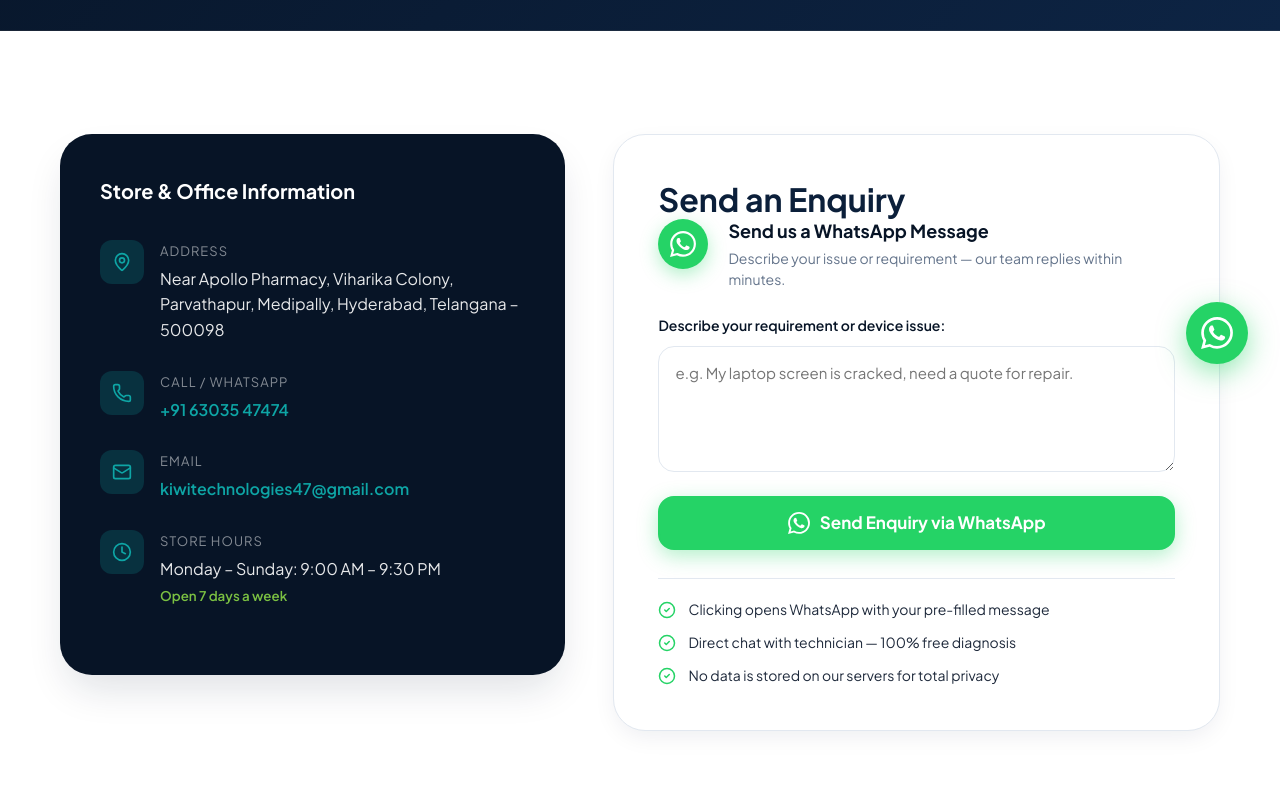
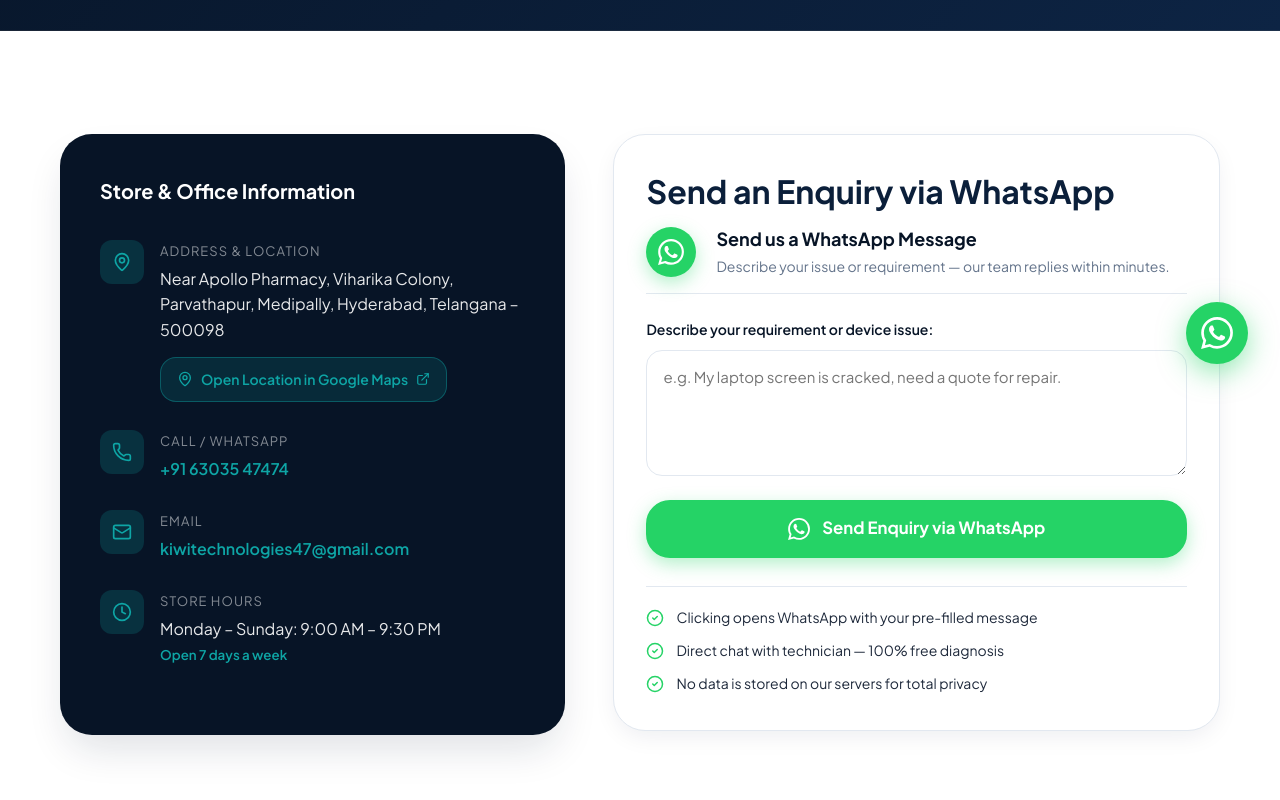
Before and after one commit to kiwitechcomputers-oss/Kiwitech-website, a Next.js app: page /contact in a window 1280 px wide. Shown: the part 400-1200 px from the top of the page. Built offline with nearby package versions, Linux system fonts and the light colour scheme.

Commit message:
add name  Kiwi Tech website

```diff
--- a/src/app/contact/page.tsx
+++ b/src/app/contact/page.tsx
@@ -2,12 +2,12 @@
 import ContactForm from '@/components/contact/ContactForm'
 import ScrollReveal from '@/components/shared/ScrollReveal'
 import { BUSINESS } from '@/lib/constants'
-import { MapPin, Phone, Mail, Clock } from 'lucide-react'
+import { MapPin, Phone, Mail, Clock, ExternalLink } from 'lucide-react'
 
 export const metadata: Metadata = {
   title: 'Contact Us — Location, Phone, Hours & Enquiry',
   description:
-    'Contact Kiwi Tech Computers in Medipally, Hyderabad. Phone: 06303 547474, Email: kiwitechnologies47@gmail.com. Mon–Sun 9:00 AM – 9:30 PM.',
+    'Contact Kiwi Technologies in Medipally, Hyderabad. Phone: 06303 547474, Email: kiwitechnologies47@gmail.com. Mon–Sun 9:00 AM – 9:30 PM.',
   alternates: { canonical: `${BUSINESS.domain}/contact` },
 }
 
@@ -18,7 +18,7 @@
         <div className="container">
           <ScrollReveal>
             <span className="heading-eyebrow page-hero-eyebrow">Contact Us</span>
-            <h1 id="contact-heading">Get in Touch with Kiwi Tech</h1>
+            <h1 id="contact-heading">Get in Touch with Kiwi Technologies</h1>
             <p>
               Have a question, need a repair estimate, or looking for corporate AMC details?
               Call us, send a WhatsApp message, or drop by our store.
@@ -38,8 +38,19 @@
                 <div className="contact-info-item">
                   <div className="contact-info-icon"><MapPin size={20} aria-hidden="true" /></div>
                   <div>
-                    <div className="contact-info-label">Address</div>
+                    <div className="contact-info-label">Address &amp; Location</div>
                     <div className="contact-info-value">{BUSINESS.address.full}</div>
+                    <a
+                      href={BUSINESS.googleMapsLink}
+                      target="_blank"
+                      rel="noopener noreferrer"
+                      className="contact-map-button"
+                      id="contact-page-gmaps-btn"
+                    >
+                      <MapPin size={16} aria-hidden="true" />
+                      <span>Open Location in Google Maps</span>
+                      <ExternalLink size={14} aria-hidden="true" />
+                    </a>
                   </div>
                 </div>
 
@@ -70,7 +81,7 @@
                     <div className="contact-info-value">
                       Monday – Sunday: 9:00 AM – 9:30 PM
                       <br />
-                      <small style={{ color: 'var(--kiwi)', fontWeight: 600 }}>Open 7 days a week</small>
+                      <small style={{ color: 'var(--teal)', fontWeight: 600 }}>Open 7 days a week</small>
                     </div>
                   </div>
                 </div>
@@ -80,7 +91,9 @@
             {/* Form */}
             <ScrollReveal delay={120}>
               <div className="contact-form-card">
-                <h3 className="heading-h3">Send an Enquiry</h3>
+                <h3 className="heading-h3" style={{ marginBottom: '1rem', color: 'var(--navy)' }}>
+                  Send an Enquiry via WhatsApp
+                </h3>
                 <ContactForm />
               </div>
             </ScrollReveal>
--- a/src/app/layout.tsx
+++ b/src/app/layout.tsx
@@ -29,7 +29,7 @@
     template: `%s | ${BUSINESS.name}`,
   },
   description:
-    'Kiwi Tech Computers — Hyderabad\'s trusted IT partner for laptop/desktop sales & repair, CCTV installation, printer service, and corporate AMC. 5.0★ rated Google Reviews. Medipally, Hyderabad.',
+    'Kiwi Technologies — Hyderabad\'s trusted IT partner for laptop/desktop sales & repair, CCTV installation, printer service, and corporate AMC. 5.0★ rated Google Reviews. Medipally, Hyderabad.',
   keywords: [
     'computer repair Hyderabad',
     'laptop repair Medipally',
@@ -39,7 +39,7 @@
     'printer repair Medipally',
     'IT support Hyderabad',
     'desktop repair Hyderabad',
-    'Kiwi Tech Computers',
+    'Kiwi Technologies',
   ],
   authors: [{ name: BUSINESS.name, url: BUSINESS.domain }],
   creator: BUSINESS.name,
--- a/src/app/page.tsx
+++ b/src/app/page.tsx
@@ -9,7 +9,7 @@
 import ScrollReveal from '@/components/shared/ScrollReveal'
 
 export const metadata: Metadata = {
-  title: 'Kiwi Tech Computers — IT Sales, Repair & Corporate Solutions in Hyderabad',
+  title: 'Kiwi Technologies — IT Sales, Repair & Corporate Solutions in Hyderabad',
   description:
     "Hyderabad's trusted IT partner for laptop & desktop sales, repair, CCTV installation, printer service, and corporate AMC. 5.0★ rated Google Reviews. Medipally, Hyderabad.",
   alternates: { canonical: 'https://kiwitechnologies.in' },
--- a/src/components/layout/Footer.tsx
+++ b/src/components/layout/Footer.tsx
@@ -85,8 +85,20 @@
           <div className="footer-col">
             <h3 className="footer-heading">Contact Us</h3>
             <div className="footer-contact-item">
-              <MapPin size={15} aria-hidden="true" />
-              <span>{BUSINESS.address.full}</span>
+              <MapPin size={15} aria-hidden="true" style={{ flexShrink: 0, marginTop: '3px' }} />
+              <div>
+                <span>{BUSINESS.address.full}</span>
+                <br />
+                <a
+                  href={BUSINESS.googleMapsLink}
+                  target="_blank"
+                  rel="noopener noreferrer"
+                  style={{ color: 'var(--teal)', fontWeight: 600, fontSize: '0.85rem', marginTop: '4px', display: 'inline-flex', alignItems: 'center', gap: '4px' }}
+                  id="footer-location-map-link"
+                >
+                  View Store Location on Google Maps 📍
+                </a>
+              </div>
             </div>
             <div className="footer-contact-item">
               <Phone size={15} aria-hidden="true" />
--- a/src/lib/constants.ts
+++ b/src/lib/constants.ts
@@ -1,6 +1,6 @@
 // Business constants — single source of truth for all pages
 export const BUSINESS = {
-  name: 'Kiwi Tech Computers',
+  name: 'Kiwi Technologies',
   tagline: "Hyderabad's Trusted IT Sales, Service & Corporate Solutions Partner",
   shortTagline: 'IT Sales, Service & Corporate Solutions',
   phone: '06303547474',
--- a/src/styles/globals.css
+++ b/src/styles/globals.css
@@ -712,10 +712,134 @@
 .contact-form-card {
   background: var(--white);
   border-radius: var(--radius-xl);
-  padding: 2.75rem;
+  padding: 2.25rem 2rem;
   border: 1.5px solid var(--border);
   box-shadow: var(--shadow-md);
 }
+
+/* ── Contact Page WhatsApp Enquiry Card Polish ──── */
+.wa-enquiry-card {
+  display: flex;
+  flex-direction: column;
+  gap: 1.5rem;
+  width: 100%;
+}
+.wa-enquiry-header {
+  display: flex;
+  align-items: center;
+  gap: 1rem;
+  padding-bottom: 1rem;
+  border-bottom: 1px solid var(--border);
+}
+.wa-icon {
+  width: 48px;
+  height: 48px;
+  border-radius: 50%;
+  background: #25D366;
+  color: #FFFFFF;
+  display: flex;
+  align-items: center;
+  justify-content: center;
+  flex-shrink: 0;
+  box-shadow: 0 4px 12px rgba(37, 211, 102, 0.35);
+}
+.wa-title {
+  font-size: 1.15rem;
+  font-weight: 700;
+  color: var(--navy-900);
+  margin-bottom: 2px;
+}
+.wa-sub {
+  font-size: 0.875rem;
+  color: var(--charcoal-500);
+  line-height: 1.4;
+}
+.wa-field-group {
+  display: flex;
+  flex-direction: column;
+  gap: 0.5rem;
+}
+.wa-label {
+  font-size: 0.9rem;
+  font-weight: 600;
+  color: var(--navy);
+}
+.wa-textarea {
+  width: 100%;
+  padding: 1rem 1.125rem;
+  border-radius: var(--radius-md);
+  border: 1.5px solid var(--border);
+  font-size: 0.9375rem;
+  font-family: inherit;
+  color: var(--navy);
+  line-height: 1.5;
+  transition: all var(--duration-fast);
+}
+.wa-textarea:focus {
+  outline: none;
+  border-color: #25D366;
+  box-shadow: 0 0 0 3px rgba(37, 211, 102, 0.18);
+}
+.wa-send-btn {
+  background: #25D366 !important;
+  color: #FFFFFF !important;
+  font-weight: 700 !important;
+  padding: 1rem 1.5rem !important;
+  border-radius: var(--radius-lg) !important;
+  display: flex !important;
+  align-items: center !important;
+  justify-content: center !important;
+  gap: 0.75rem !important;
+  font-size: 1.05rem !important;
+  box-shadow: 0 6px 18px rgba(37, 211, 102, 0.35) !important;
+  transition: all var(--duration-fast) !important;
+}
+.wa-send-btn:hover {
+  background: #20BA5A !important;
+  transform: translateY(-2px) !important;
+  box-shadow: 0 8px 22px rgba(37, 211, 102, 0.45) !important;
+}
+.wa-ticks-section {
+  display: flex;
+  flex-direction: column;
+  gap: 0.75rem;
+  padding-top: 0.75rem;
+  border-top: 1px solid var(--border);
+}
+.wa-tick-item {
+  display: flex;
+  align-items: flex-start;
+  gap: 0.625rem;
+  font-size: 0.875rem;
+  color: var(--charcoal-600);
+  line-height: 1.4;
+}
+.wa-tick-icon {
+  color: #25D366;
+  flex-shrink: 0;
+  margin-top: 1px;
+}
+.contact-map-button {
+  display: inline-flex;
+  align-items: center;
+  gap: 0.5rem;
+  margin-top: 0.875rem;
+  padding: 0.625rem 1rem;
+  background: rgba(14, 165, 165, 0.15);
+  color: var(--teal);
+  border: 1px solid rgba(14, 165, 165, 0.4);
+  border-radius: var(--radius-md);
+  font-size: 0.875rem;
+  font-weight: 600;
+  text-decoration: none;
+  transition: all var(--duration-fast);
+}
+.contact-map-button:hover {
+  background: var(--teal);
+  color: var(--navy-900);
+  box-shadow: 0 0 16px rgba(14, 165, 165, 0.5);
+}
+
 .form-grid { display: grid; grid-template-columns: 1fr 1fr; gap: 1.25rem; }
 .form-grid .form-group.full { grid-column: 1 / -1; }
 
```
